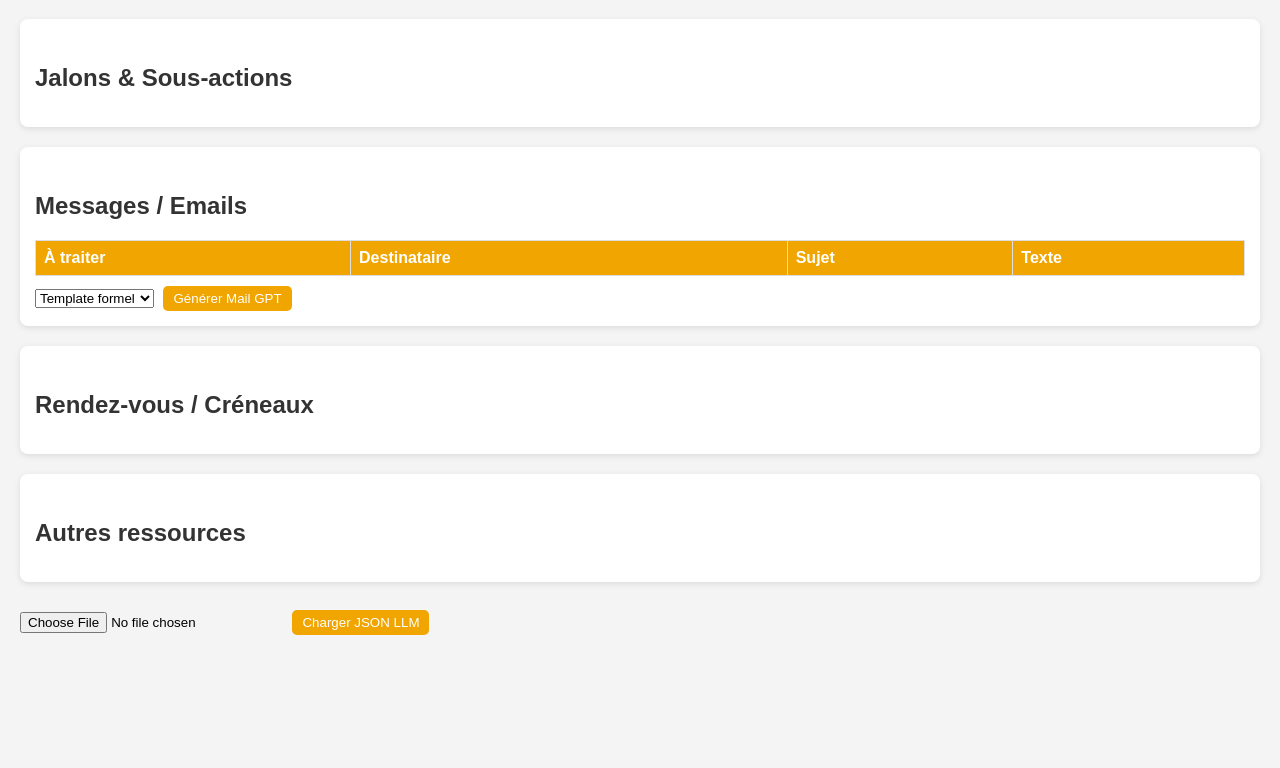
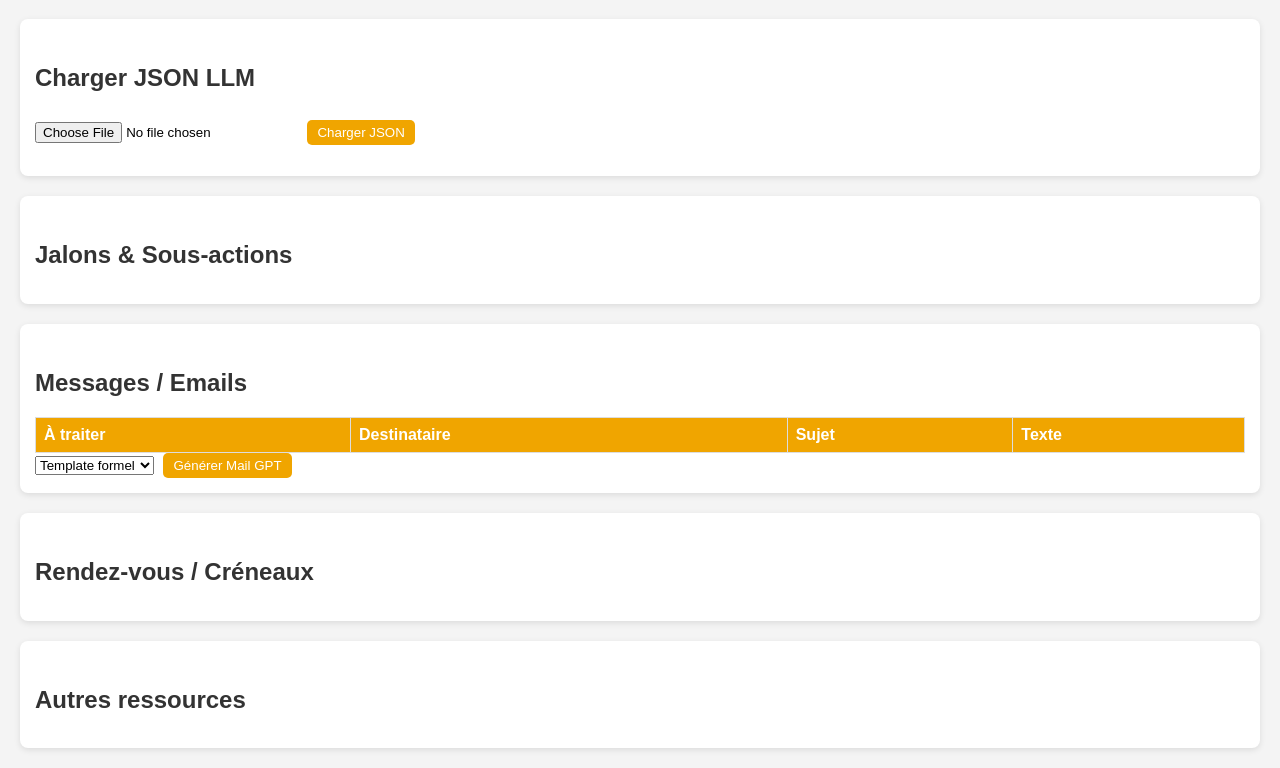
Before and after one commit to b33n-tech/exo-cog-3-bis, a plain HTML site: page index.html in a window 1280 px wide. Shown: the part 61-829 px from the top of the page. Before the commit the page ends 800 px from the top, so only its background shows below. Drawn offline with Linux system fonts and the light colour scheme.

Commit message:
Update index.html

```diff
--- a/index.html
+++ b/index.html
@@ -9,6 +9,16 @@
 <body>
 
 <h1>Exo-Cog – Partie 2</h1>
+
+<!-- Upload JSON LLM -->
+<div class="module" id="uploadModule">
+  <h2>Charger JSON LLM</h2>
+  <div class="upload-container">
+    <input type="file" id="uploadJson" accept=".json">
+    <button id="loadBtn">Charger JSON</button>
+  </div>
+  <p id="uploadStatus"></p>
+</div>
 
 <!-- Jalons -->
 <div class="module" id="jalonsModule">
@@ -25,7 +35,7 @@
     </thead>
     <tbody></tbody>
   </table>
-  <div style="margin-top:10px;">
+  <div class="mail-actions">
     <select id="mailPromptSelect">
       <option value="1">Template formel</option>
       <option value="2">Template amical</option>
@@ -46,12 +56,6 @@
   <ul id="autresList"></ul>
 </div>
 
-<!-- Upload JSON LLM -->
-<div style="margin-top:20px;">
-  <input type="file" id="uploadJson" accept=".json">
-  <button id="loadBtn">Charger JSON LLM</button>
-</div>
-
 <script src="script.js"></script>
 </body>
 </html>
```
